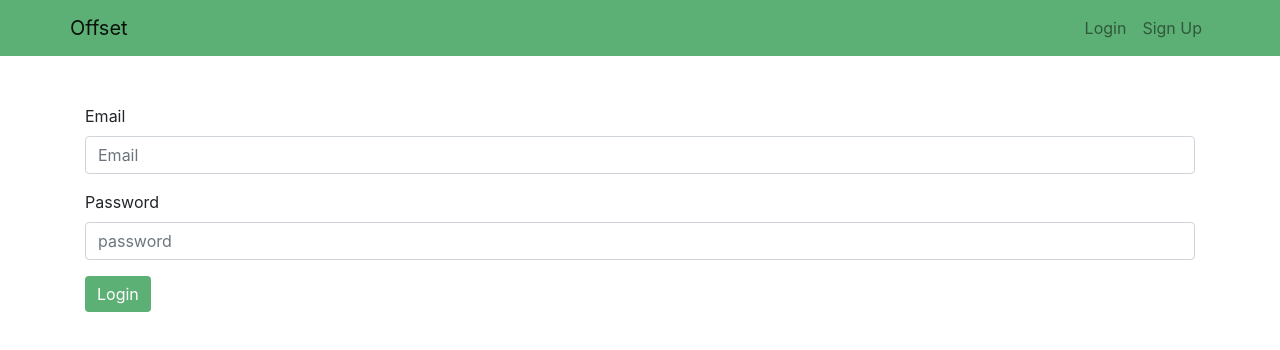
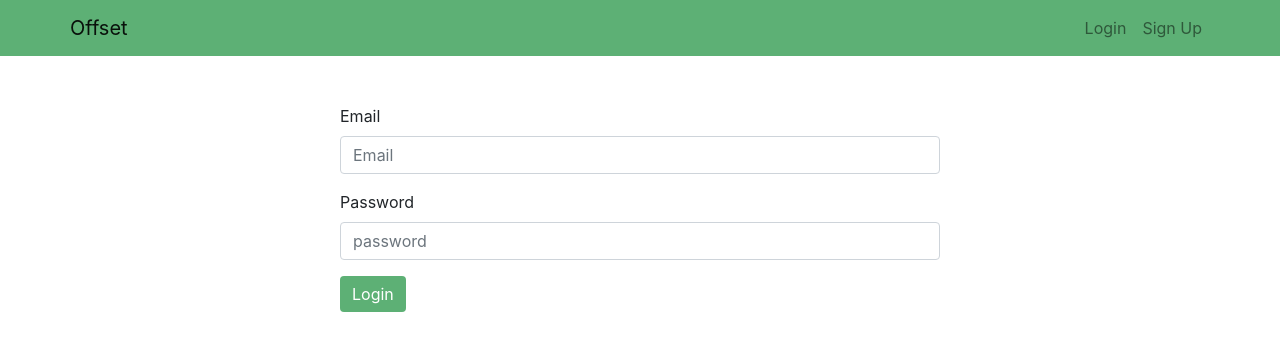
Before and after one commit to elisvcodes/Offset, a React (Create React App) app in the folder Web/: page /login in a window 1280 px wide. Shown: the top 350 px of the page. Built offline with nearby package versions, Linux system fonts and the light colour scheme.

Commit message:
Auth page

```diff
--- a/Web/src/pages/Auth/index.js
+++ b/Web/src/pages/Auth/index.js
@@ -28,7 +28,14 @@ export default function Auth(props) {
     <>
       <Layout>
         <Container>
-          <Form className="mt-5" onSubmit={onSubmit}>
+          <Form
+            className="mt-5"
+            onSubmit={onSubmit}
+            style={{
+              maxWidth: '600px',
+              margin: '0 auto',
+            }}
+          >
             {isJoin && (
               <Input
                 name="fullName"
```
